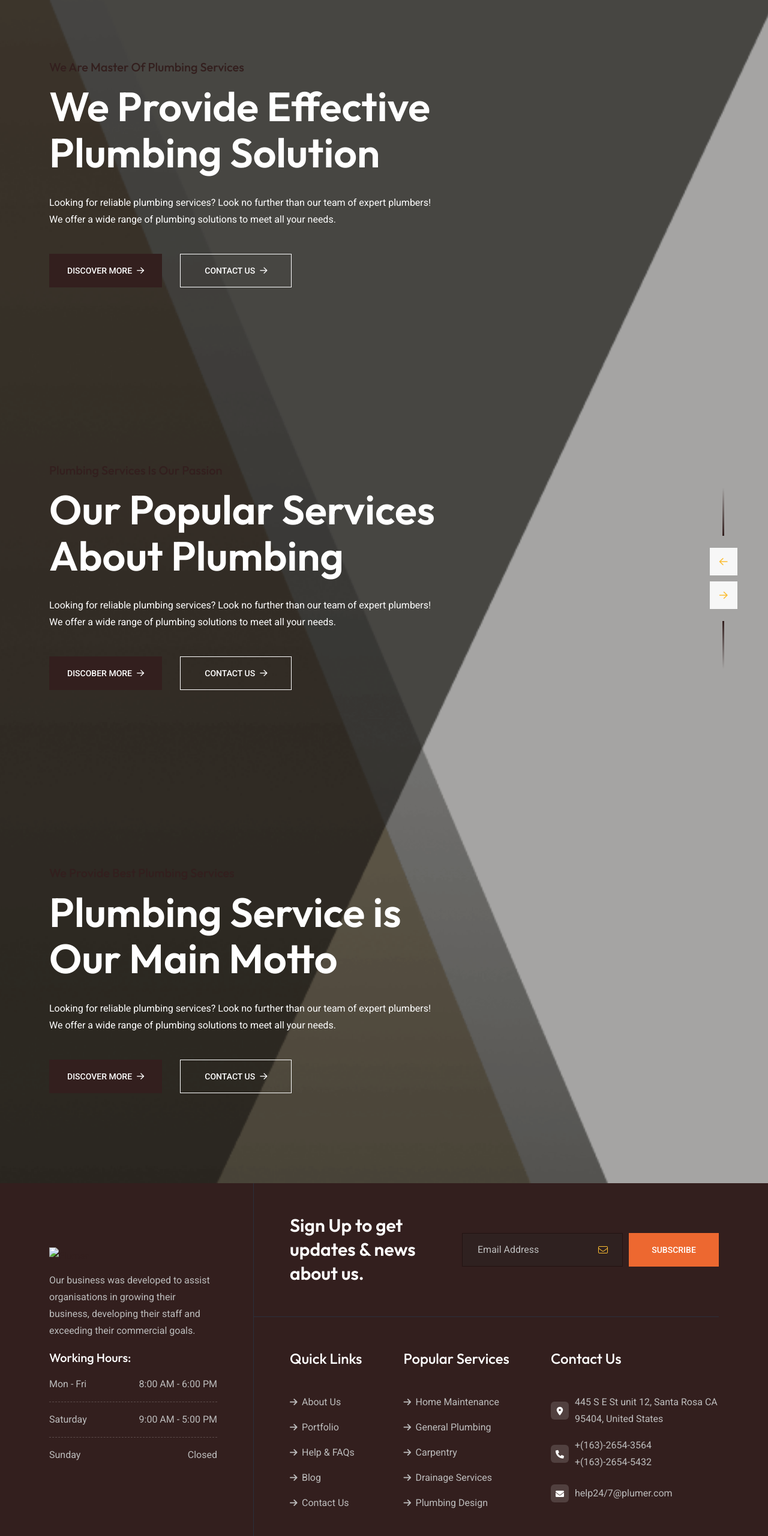
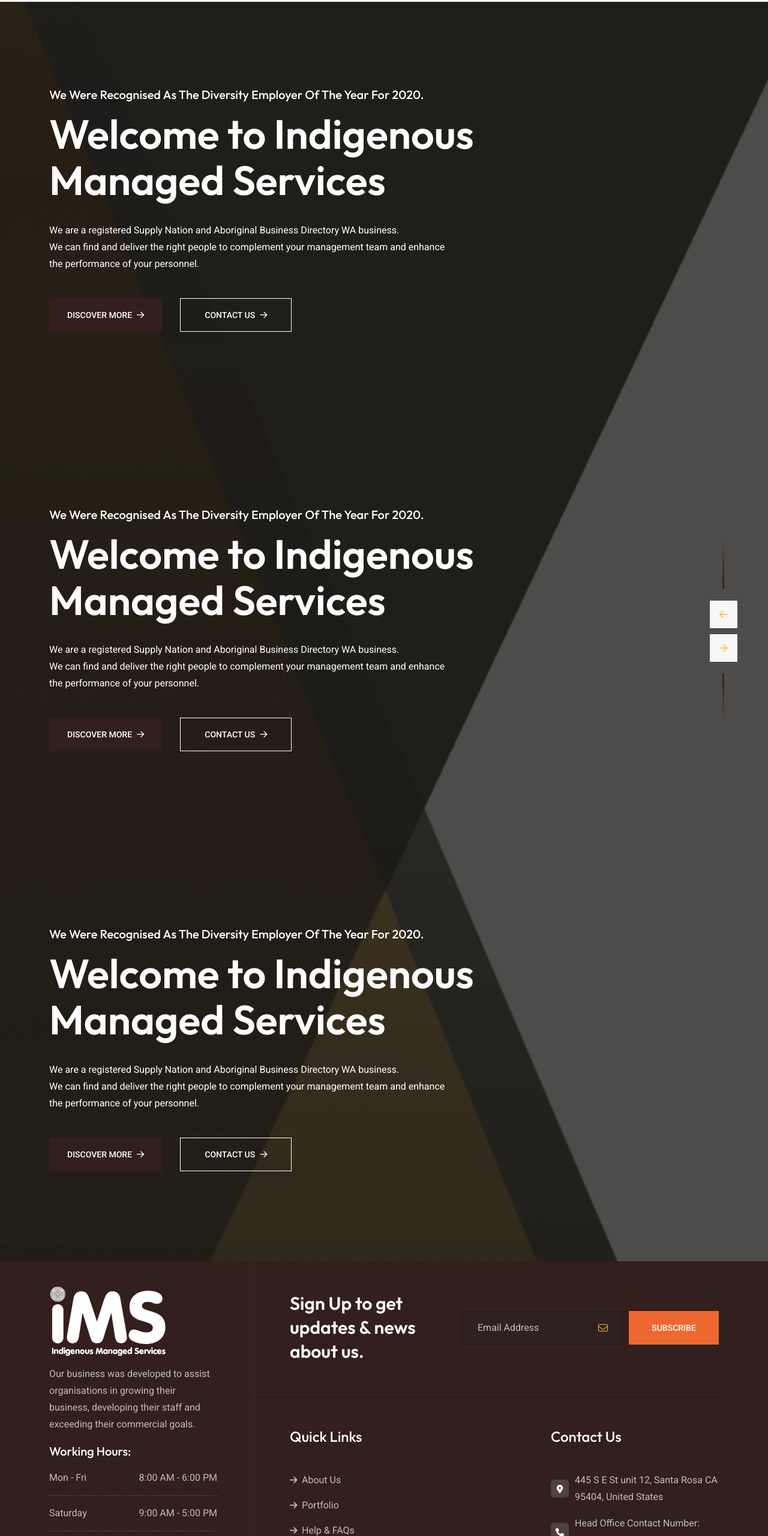
Before and after one commit to louiefalfonso/ims-version1, a plain HTML site: page index.html in a window 1280 px wide. Shown: the part 240-2800 px from the top of the page at 60% size. Drawn offline with Linux system fonts and the light colour scheme; a script that the page names is missing.

Commit message:
ims website updates
ims website updates

```diff
--- a/index.html
+++ b/index.html
@@ -335,7 +335,7 @@
         <div class="themeholy-hero-slide">
           <div
             class="themeholy-hero-bg"
-            data-bg-src="assets/img/hero/hero_bg_1_1.jpg"
+            data-bg-src="assets/img/hero/hero_bg_1_1.png"
           >
             <img src="assets/img/hero/hero_overlay_3.png" alt="Overlay" />
           </div>
@@ -345,26 +345,22 @@
                 class="sub-title"
                 data-ani="slideinleft"
                 data-ani-delay="0.1s"
-                >We are master of plumbing services</span
+                >We were recognised as the Diversity employer of the year for
+                2020.</span
               >
               <h1
                 class="hero-title"
                 data-ani="slideinleft"
                 data-ani-delay="0.3s"
               >
-                We Provide Effective
+                Welcome to Indigenous Managed Services
               </h1>
-              <h1
-                class="hero-title"
-                data-ani="slideinleft"
-                data-ani-delay="0.5s"
-              >
-                Plumbing Solution
-              </h1>
+
               <p class="hero-text" data-ani="slideinleft" data-ani-delay="0.7s">
-                Looking for reliable plumbing services? Look no further than our
-                team of expert plumbers! We offer a wide range of plumbing
-                solutions to meet all your needs.
+                We are a registered Supply Nation and Aboriginal Business
+                Directory WA business.<br />We can find and deliver the right
+                people to complement your management team and enhance the
+                performance of your personnel.
               </p>
               <div
                 class="btn-group"
@@ -384,9 +380,9 @@
         <div class="themeholy-hero-slide">
           <div
             class="themeholy-hero-bg"
-            data-bg-src="assets/img/hero/hero_bg_1_2.jpg"
+            data-bg-src="assets/img/hero/hero_bg_1_1.png"
           >
-            <img src="assets/img/hero/hero_overlay_1.png" alt="Overlay" />
+            <img src="assets/img/hero/hero_overlay_3.png" alt="Overlay" />
           </div>
           <div class="container">
             <div class="hero-style1">
@@ -394,26 +390,22 @@
                 class="sub-title"
                 data-ani="slideinleft"
                 data-ani-delay="0.1s"
-                >Plumbing services is our passion</span
+                >We were recognised as the Diversity employer of the year for
+                2020.</span
               >
               <h1
                 class="hero-title"
                 data-ani="slideinleft"
                 data-ani-delay="0.3s"
               >
-                Our Popular Services
+                Welcome to Indigenous Managed Services
               </h1>
-              <h1
-                class="hero-title"
-                data-ani="slideinleft"
-                data-ani-delay="0.5s"
-              >
-                About Plumbing
-              </h1>
+
               <p class="hero-text" data-ani="slideinleft" data-ani-delay="0.7s">
-                Looking for reliable plumbing services? Look no further than our
-                team of expert plumbers! We offer a wide range of plumbing
-                solutions to meet all your needs.
+                We are a registered Supply Nation and Aboriginal Business
+                Directory WA business.<br />We can find and deliver the right
+                people to complement your management team and enhance the
+                performance of your personnel.
               </p>
               <div
                 class="btn-group"
@@ -421,7 +413,7 @@
                 data-ani-delay="0.9s"
               >
                 <a href="about.html" class="themeholy-btn style3"
-                  >DISCOBER MORE<i class="fa-regular fa-arrow-right ms-2"></i
+                  >DISCOVER MORE<i class="fa-regular fa-arrow-right ms-2"></i
                 ></a>
                 <a href="contact.html" class="themeholy-btn style2"
                   >CONTACT US<i class="fa-regular fa-arrow-right ms-2"></i
@@ -433,9 +425,9 @@
         <div class="themeholy-hero-slide">
           <div
             class="themeholy-hero-bg"
-            data-bg-src="assets/img/hero/hero_bg_1_3.jpg"
+            data-bg-src="assets/img/hero/hero_bg_1_1.png"
           >
-            <img src="assets/img/hero/hero_overlay_1.png" alt="Overlay" />
+            <img src="assets/img/hero/hero_overlay_3.png" alt="Overlay" />
           </div>
           <div class="container">
             <div class="hero-style1">
@@ -443,26 +435,22 @@
                 class="sub-title"
                 data-ani="slideinleft"
                 data-ani-delay="0.1s"
-                >We provide best plumbing services</span
+                >We were recognised as the Diversity employer of the year for
+                2020.</span
               >
               <h1
                 class="hero-title"
                 data-ani="slideinleft"
                 data-ani-delay="0.3s"
               >
-                Plumbing Service is
+                Welcome to Indigenous Managed Services
               </h1>
-              <h1
-                class="hero-title"
-                data-ani="slideinleft"
-                data-ani-delay="0.5s"
-              >
-                Our Main Motto
-              </h1>
+
               <p class="hero-text" data-ani="slideinleft" data-ani-delay="0.7s">
-                Looking for reliable plumbing services? Look no further than our
-                team of expert plumbers! We offer a wide range of plumbing
-                solutions to meet all your needs.
+                We are a registered Supply Nation and Aboriginal Business
+                Directory WA business.<br />We can find and deliver the right
+                people to complement your management team and enhance the
+                performance of your personnel.
               </p>
               <div
                 class="btn-group"
@@ -499,7 +487,7 @@
             <div class="widget footer-widget">
               <div class="about-logo">
                 <a href="home-plumbing-service.html"
-                  ><img src="assets/img/logo-small.svg" alt="Plumer"
+                  ><img src="assets/img/ims-logo-white.svg" alt="Plumer"
                 /></a>
               </div>
               <div class="themeholy-widget-schedule">
@@ -562,28 +550,6 @@
                   </div>
                 </div>
                 <div class="col-sm-6 col-md-auto">
-                  <div class="widget widget_nav_menu footer-widget">
-                    <h3 class="widget_title">Popular Services</h3>
-                    <div class="menu-all-pages-container">
-                      <ul class="menu">
-                        <li>
-                          <a href="service-details.html">Home Maintenance</a>
-                        </li>
-                        <li>
-                          <a href="service-details.html">General Plumbing</a>
-                        </li>
-                        <li><a href="service-details.html">Carpentry</a></li>
-                        <li>
-                          <a href="service-details.html">Drainage Services</a>
-                        </li>
-                        <li>
-                          <a href="service-details.html">Plumbing Design</a>
-                        </li>
-                      </ul>
-                    </div>
-                  </div>
-                </div>
-                <div class="col-sm-6 col-md-auto">
                   <div class="widget footer-widget">
                     <h3 class="widget_title">Contact Us</h3>
                     <div class="themeholy-widget-contact">
@@ -600,12 +566,8 @@
                           <i class="fas fa-phone"></i>
                         </div>
                         <p class="info-box_text">
-                          <a href="tel:+16326543564" class="info-box_link"
-                            >+(163)-2654-3564</a
-                          >
-                          <a href="tel:+16326545432" class="info-box_link"
-                            >+(163)-2654-5432</a
-                          >
+                          Head Office Contact Number:<br />
+                          (08) 6141 1092
                         </p>
                       </div>
                       <div class="info-box">
@@ -613,11 +575,32 @@
                           <i class="fas fa-envelope"></i>
                         </div>
                         <p class="info-box_text">
-                          <a
-                            href="mailto:help24/7@plumer.com"
-                            class="info-box_link"
-                            >help24/7@plumer.com</a
-                          >
+                          General Enquiries:<br />info@imsaus.com.au
+                        </p>
+                      </div>
+                    </div>
+                  </div>
+                </div>
+                <div class="col-sm-6 col-md-auto">
+                  <div class="widget footer-widget">
+                    <h3 class="widget_title">Locations:</h3>
+                    <div class="themeholy-widget-contact">
+                      <div class="info-box">
+                        <p class="info-box_text">
+                          Perth:<br />
+                          7-9, Ventnor Avenue, Perth, WA 6005
+                        </p>
+                      </div>
+                      <div class="info-box">
+                        <p class="info-box_text">
+                          Mandurah:<br />
+                          Suite 16-19/2 Sutton St. Mandurah, WA 6210
+                        </p>
+                      </div>
+                      <div class="info-box">
+                        <p class="info-box_text">
+                          Port Hedland<br />
+                          Suite 4, 18 Edgar St. Port Hedland, WA 6722
                         </p>
                       </div>
                     </div>
@@ -690,9 +673,7 @@
       </svg>
     </div>
 
-    <!--==============================
-    All Js File
-============================== -->
+    <!--All Js File-->
     <!-- Jquery -->
     <script src="assets/js/vendor/jquery-3.6.0.min.js"></script>
     <!-- Slick Slider -->
```
Also changed, not shown: assets/css/style.css, assets/img/ims-logo-white.svg (added), 1 other file.
